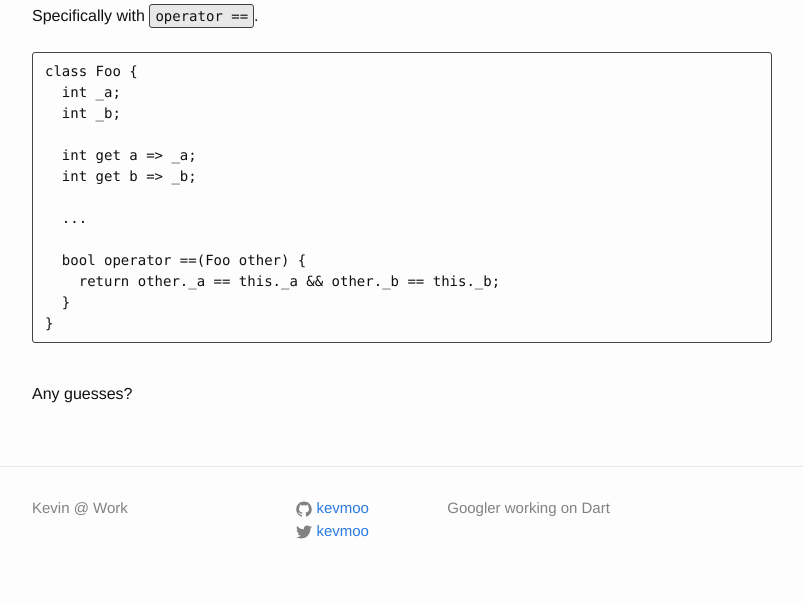
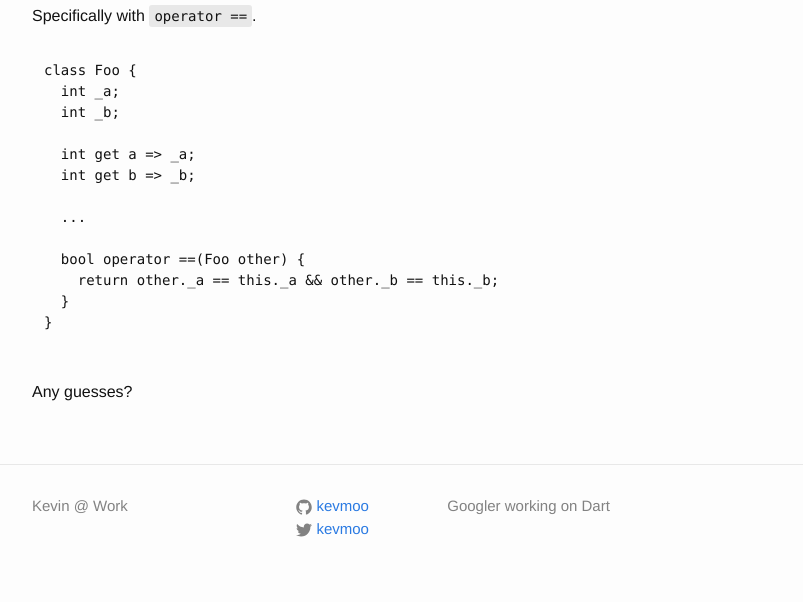
Before and after one commit to kevmoo/work.j832.com, a Jekyll site: the page built from _posts/2014-04-26-there-are-at-least-two-things-wrong.html, in a window 1280 px wide. Shown: the part 565-1167 px from the top of the page, without its empty margins (238-1041 px from the left). Built offline with Jekyll 4.4.1, drawn with Linux system fonts in a browser that asks for light colours.

Commit message:
Tweak code/pre style

```diff
--- a/_sass/_base.scss
+++ b/_sass/_base.scss
@@ -127,9 +127,8 @@ blockquote {
  */
 pre,
 code {
-    font-family: Monaco,"DejaVu Sans Mono","Courier New",monospace;
+    font-family: "SFMono-Regular",Consolas,"Liberation Mono",Menlo,Courier,monospace;
     font-size: 14px;
-    border: 1px solid $grey-color-dark;
     border-radius: 3px;
 }
 
```
